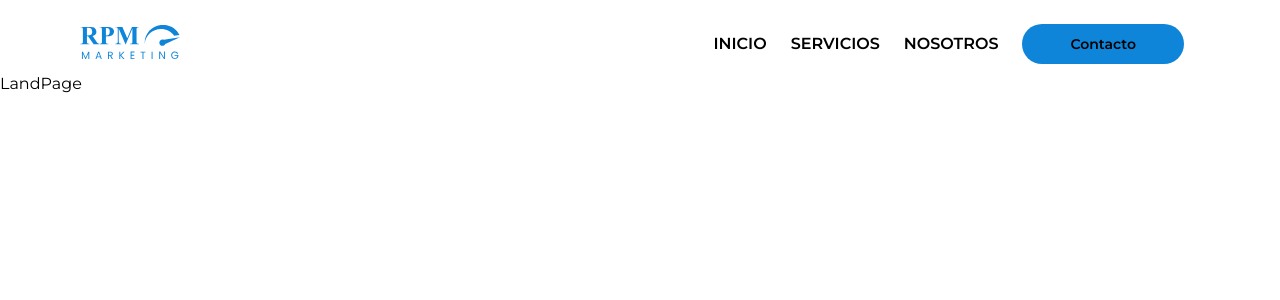
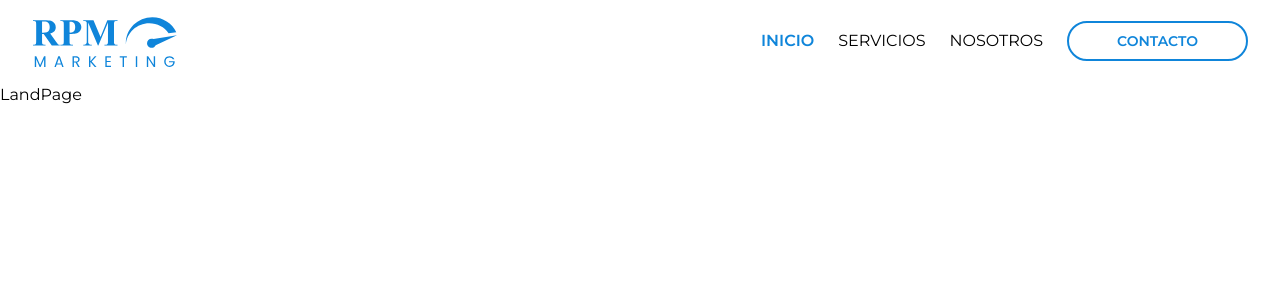
Before and after one commit to DiegoxK/rpm, a Next.js app: page / in a window 1280 px wide. Shown: the top 300 px of the page. Built offline with nearby package versions, Linux system fonts and the light colour scheme.

Commit message:
Finished basic Nav Layout

```diff
--- a/app/layout.tsx
+++ b/app/layout.tsx
@@ -1,3 +1,6 @@
+/* eslint-disable jsx-a11y/alt-text */
+/* eslint-disable @next/next/no-img-element */
+
 import "@/styles/globals.css";
 import { MontserratFont } from "@/components/ui/fonts";
 import { Metadata } from "next";
@@ -24,6 +27,7 @@ export default function RootLayout({
         )}
       >
         <Header />
+        {/* Metricool Tracker */}
         <img
           className="hidden"
           src="https://tracker.metricool.com/c3po.jpg?hash=a892bac29f6bda6ed0763d28ba9fb14e"
--- a/components/ui/button.tsx
+++ b/components/ui/button.tsx
@@ -1,8 +1,8 @@
-import * as React from "react"
-import { Slot } from "@radix-ui/react-slot"
-import { cva, type VariantProps } from "class-variance-authority"
+import * as React from "react";
+import { Slot } from "@radix-ui/react-slot";
+import { cva, type VariantProps } from "class-variance-authority";
 
-import { cn } from "@/lib/utils"
+import { cn } from "@/lib/utils";
 
 const buttonVariants = cva(
   "inline-flex items-center justify-center whitespace-nowrap rounded-md text-sm font-medium ring-offset-background transition-colors focus-visible:outline-none focus-visible:ring-2 focus-visible:ring-ring focus-visible:ring-offset-2 disabled:pointer-events-none disabled:opacity-50",
@@ -13,7 +13,7 @@ const buttonVariants = cva(
         destructive:
           "bg-destructive text-destructive-foreground hover:bg-destructive/90",
         outline:
-          "border border-input bg-background hover:bg-accent hover:text-accent-foreground",
+          "border border-2 rounded-full text-primary border-input bg-background hover:bg-primary hover:text-accent-foreground",
         secondary:
           "bg-secondary text-secondary-foreground hover:bg-secondary/80",
         ghost: "hover:bg-accent hover:text-accent-foreground",
@@ -30,27 +30,27 @@ const buttonVariants = cva(
       variant: "default",
       size: "default",
     },
-  }
-)
+  },
+);
 
 export interface ButtonProps
   extends React.ButtonHTMLAttributes<HTMLButtonElement>,
     VariantProps<typeof buttonVariants> {
-  asChild?: boolean
+  asChild?: boolean;
 }
 
 const Button = React.forwardRef<HTMLButtonElement, ButtonProps>(
   ({ className, variant, size, asChild = false, ...props }, ref) => {
-    const Comp = asChild ? Slot : "button"
+    const Comp = asChild ? Slot : "button";
     return (
       <Comp
         className={cn(buttonVariants({ variant, size, className }))}
         ref={ref}
         {...props}
       />
-    )
-  }
-)
-Button.displayName = "Button"
+    );
+  },
+);
+Button.displayName = "Button";
 
-export { Button, buttonVariants }
+export { Button, buttonVariants };
--- a/components/ui/header.tsx
+++ b/components/ui/header.tsx
@@ -1,11 +1,10 @@
-import { Button } from "./button";
 import MainNav from "./navigation/main-nav";
 import MobileNav from "./navigation/mobile-nav";
 
 export default function Header() {
   return (
-    <header className="bg-background/95 supports-[backdrop-filter]:bg-background/60 container top-0 z-50 w-full pt-4 backdrop-blur md:px-20">
-      <div className="flex h-14 items-center">
+    <header className="container my-4 w-full">
+      <div className="flex items-center">
         <div className="flex w-full items-center justify-between">
           <MainNav />
           <MobileNav />
--- a/components/ui/navigation/main-nav.tsx
+++ b/components/ui/navigation/main-nav.tsx
@@ -9,17 +9,19 @@ import { Button } from "../button";
 
 export default function MainNav() {
   return (
-    <div className="mr-4 hidden w-full justify-between md:flex">
-      <NavLink href="/" className="me-6">
-        <Image src={assets.logo} width={100} height={100} alt="logo" priority />
+    <div className="hidden w-full justify-between md:flex">
+      <NavLink href="/">
+        <Image src={assets.logo} width={145} height={145} alt="logo" priority />
       </NavLink>
-      <nav className="flex items-center space-x-6 font-semibold uppercase">
+      <nav className="flex items-center space-x-6 uppercase">
         {siteConfig.navigation.map((link) => (
           <NavLink key={link.url} href={link.url}>
             {link.name}
           </NavLink>
         ))}
-        <Button className="rounded-full px-12 font-semibold">Contacto</Button>
+        <Button variant="outline" className="px-12 font-semibold">
+          CONTACTO
+        </Button>
       </nav>
     </div>
   );
@@ -45,9 +47,7 @@ export function NavLink({
     <Link
       className={cn(
         "hover:text-foreground/80 transition-colors",
-        // pathname === href
-        //   ? "font-bold text-primary underline decoration-4 underline-offset-4"
-        //   : "text-foreground/60",
+        pathname === href ? "font-semibold text-primary" : "text-foreground/60",
         className,
       )}
       onClick={toggleOpen !== undefined ? () => toggleOpen(false) : undefined}
--- a/styles/globals.css
+++ b/styles/globals.css
@@ -1,6 +1,10 @@
 @tailwind base;
 @tailwind components;
 @tailwind utilities;
+
+* {
+  /* outline: 2px solid rgb(63, 152, 241); */
+}
 
 @layer base {
   :root {
@@ -28,10 +32,10 @@
     --destructive: #ef4444;
     --destructive-foreground: #fafafa;
 
-    --border: #042549;
-    --input: #042549;
+    --border: #0f85da;
+    --input: #0f85da;
 
-    --ring: #042549;
+    --ring: #0f85da;
     --radius: 0.3rem;
   }
 }
```
